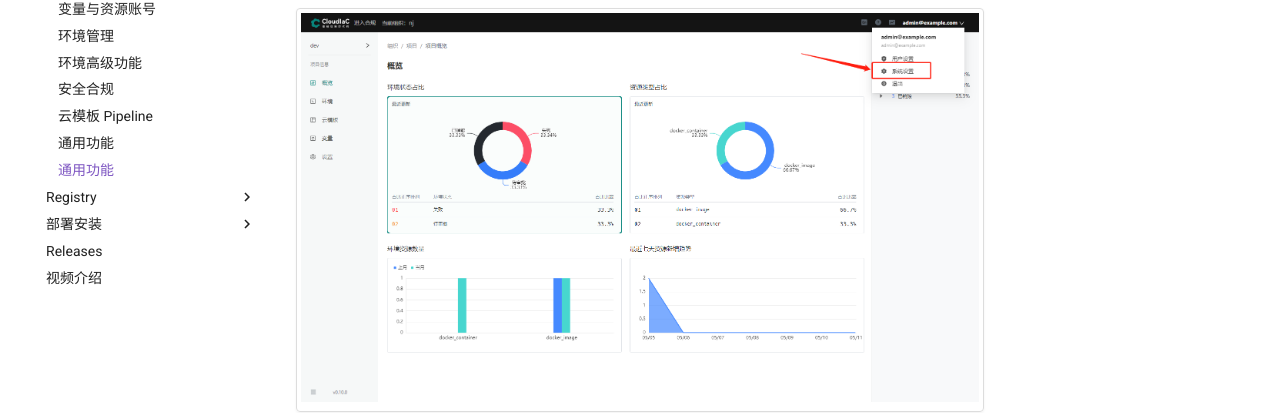
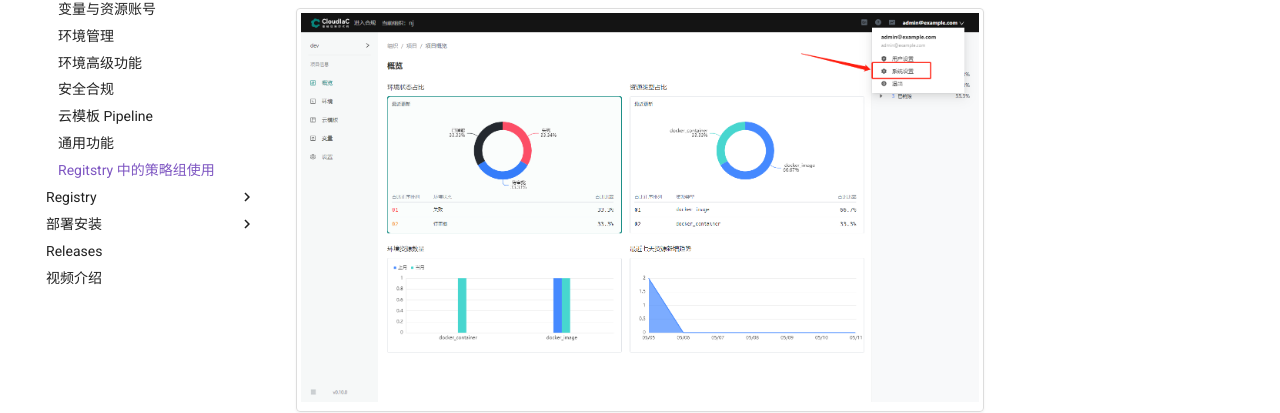
Before and after one commit to idcos/cloudiac-docs, an MkDocs documentation site: the page built from docs/mkdocs/manual/registry-policygroup.md, in a window 1280 px wide. Shown: the part 264-677 px from the top of the page. Built offline with MkDocs 1.6.1 and Material for MkDocs 9.7.7, drawn with Linux system fonts in a browser that asks for light colours; comment, search, counter and statistics services are not loaded; the version menu is left out.

Commit message:
fix nav 菜单名称

```diff
--- a/docs/mkdocs.yml
+++ b/docs/mkdocs.yml
@@ -63,7 +63,7 @@ nav:
       - "安全合规": manual/compliance.md
       - "云模板 Pipeline": manual/pipeline.md
       - "通用功能": manual/others.md
-      - "通用功能": manual/registry-policygroup.md
+      - "Regitstry 中的策略组使用": manual/registry-policygroup.md
   - "Registry":
       - "Registry 介绍": "manual/registry.md"
       - "Provider 发布": "manual/provider-publish.md"
```
